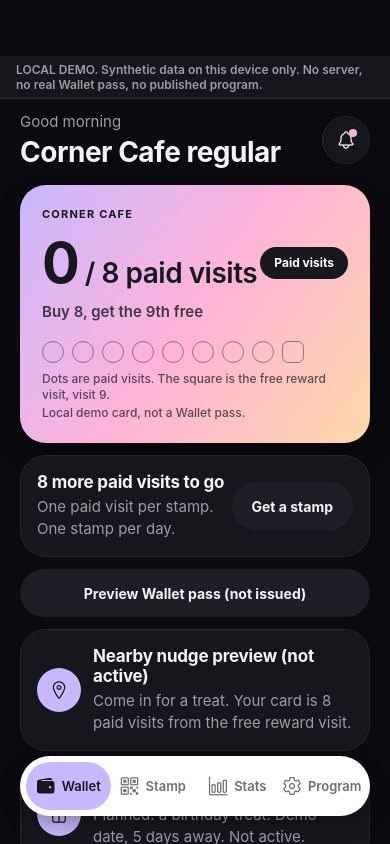
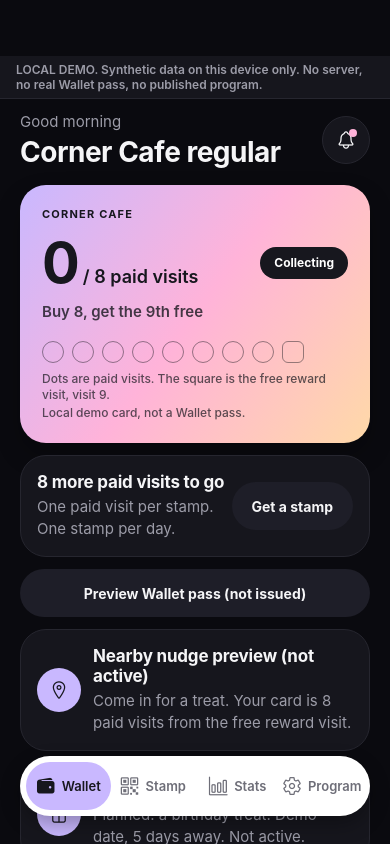
Before and after one commit to MaisySen/Stampy, a React Native app: screen / in a window 390 px wide. Built offline with nearby package versions, Linux system fonts and the light colour scheme.

Commit message:
Program stamp card: keep paid visit count on one line

```diff
--- a/src/components/ProgramStampCard.tsx
+++ b/src/components/ProgramStampCard.tsx
@@ -35,11 +35,11 @@ export function ProgramStampCard({
       <View style={styles.countRow}>
         <Text style={styles.count}>
           {filled}
-          <Text style={styles.countTotal}> / {paidVisits} paid visits</Text>
+          <Text style={[styles.countTotal, styles.totalText]}> / {paidVisits} paid visits</Text>
         </Text>
         <View style={styles.rewardPill}>
           <Text style={styles.rewardPillText}>
-            {eligible ? "Free visit ready" : "Paid visits"}
+            {eligible ? "Free visit ready" : "Collecting"}
           </Text>
         </View>
       </View>
@@ -67,6 +67,11 @@ export function ProgramStampCard({
 }
 
 const styles = StyleSheet.create({
+  totalText: {
+    fontSize: 18,
+    fontWeight: "600",
+    letterSpacing: 0,
+  },
   demoLine: {
     marginTop: 2,
   },
```
